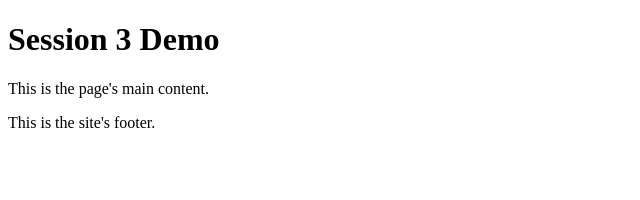
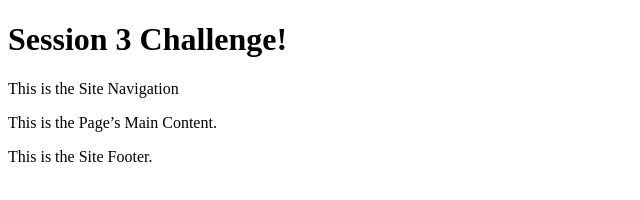
Before and after one commit to ca20110820/WebTech-24S1-Learning, a plain HTML site: page session-03/index.html in a window 1280 px wide. Shown: the whole page, without its empty margins (0-640 px from the left). Drawn offline with Linux system fonts and the light colour scheme.

Commit message:
feat: Done Challenges

```diff
--- a/session-03/index.html
+++ b/session-03/index.html
@@ -5,8 +5,15 @@
     <title>Demo | Session 03 | Cert 4 Prg WebTech</title>
 </head>
 <body>
-    <h1>Session 3 Demo</h1>
-    <p>This is the page's main content.</p>
-    <p>This is the site's footer.</p>
+    <header>
+        <h1>Session 3 Challenge!</h1>
+    </header>
+    <nav>This is the Site Navigation</nav>
+    <main>
+        <p>This is the Page’s Main Content.</p>
+    </main>
+    <footer>
+        <p>This is the Site Footer.</p>
+    </footer>
 </body>
 </html>
```
